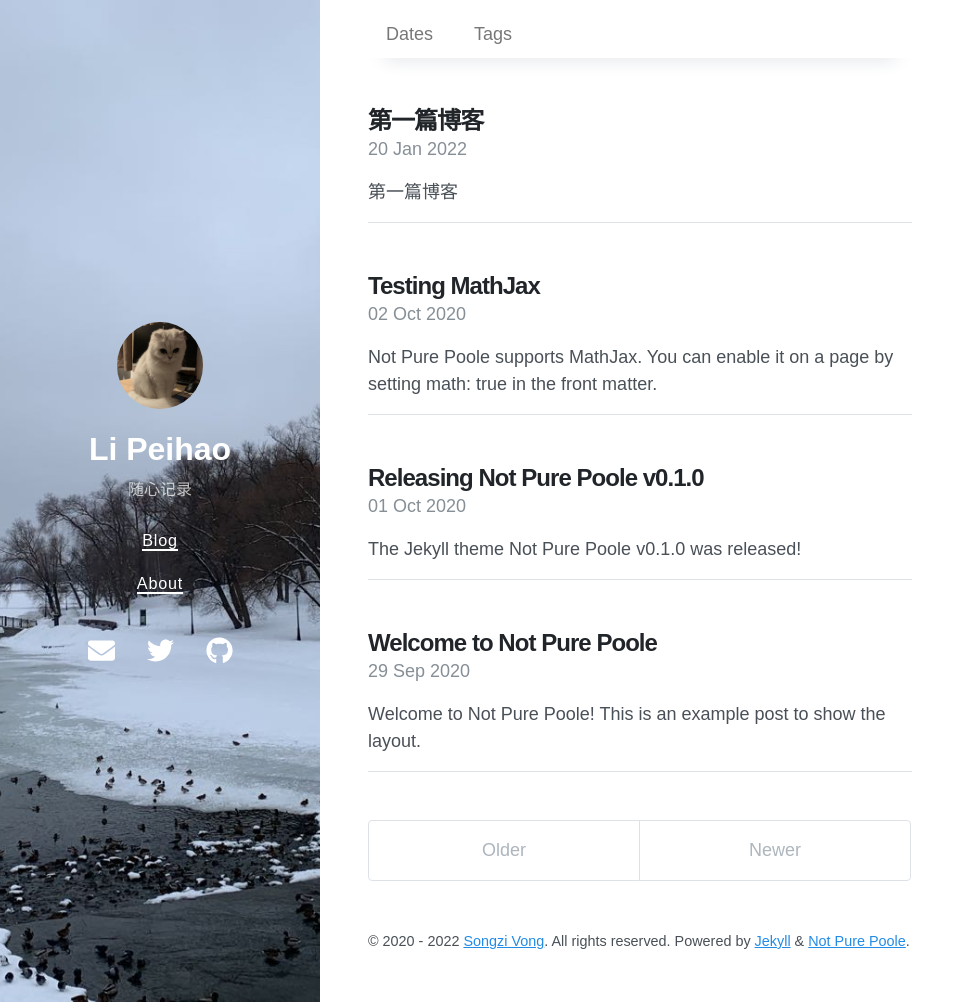
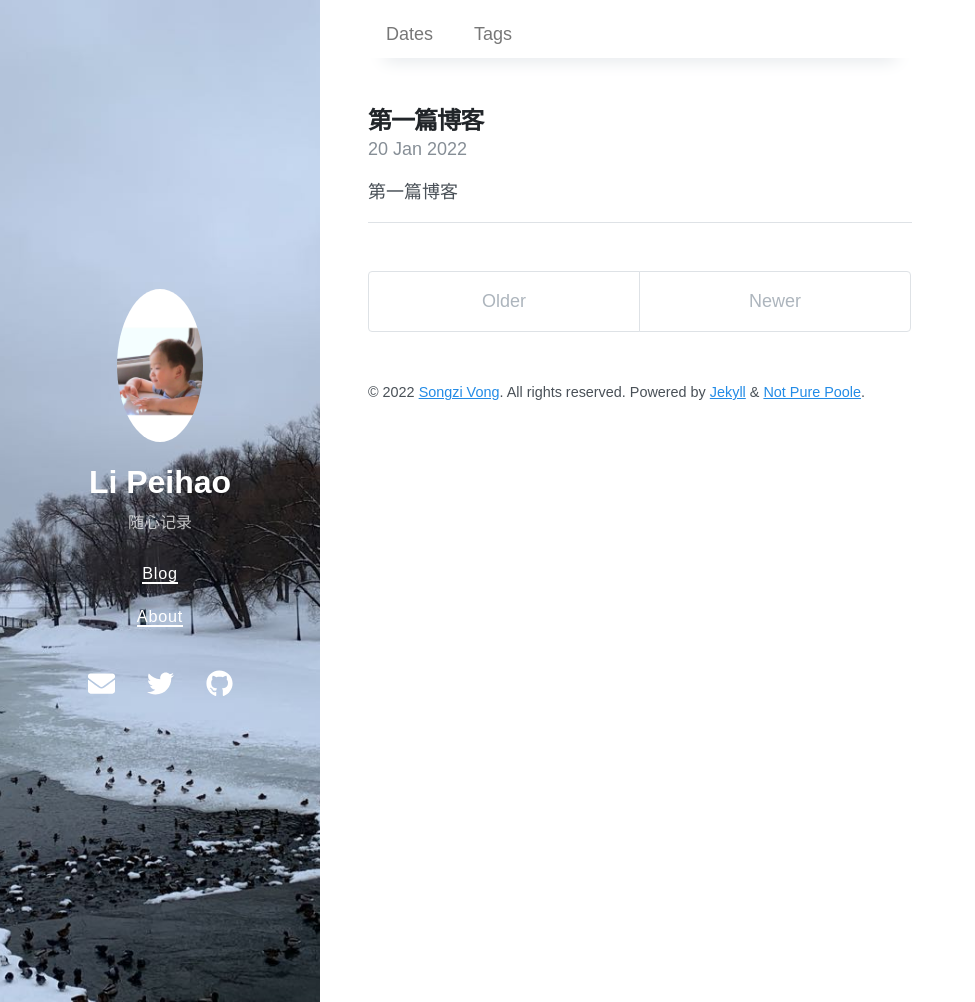
Before and after one commit to phlee1993/phlee1993.github.io, a Jekyll site: the page built from index.html, in a window 1280 px wide and 1002 px high. Shown: the whole window, without its empty margins (0-975 px from the left). Built offline with Jekyll 4.4.1, drawn with Linux system fonts in a browser that asks for light colours; nearby versions of some CDN libraries; the list of posts is cut into pages by our own code.

Commit message:
change pic

```diff
--- a/_config.yml
+++ b/_config.yml
@@ -2,7 +2,7 @@
 title: Li Peihao
 description: 随心记录
 url: https://vszhub.github.io
-avatar: /avatar.jpeg
+avatar: /avatar.jpg
 paginate: 5
 permalink: pretty
 cover_image: /bg.jpeg
--- a/_posts/2020-09-29-welcome-to-not-pure-poole.md
+++ /dev/null
@@ -1,169 +0,0 @@
----
-layout: post
-title: Welcome to Not Pure Poole
-date: 2020-09-29 23:18 +0800
-last_modified_at: 2020-10-01 01:08:25 +0800
-tags: [jekyll theme, jekyll, tutorial]
-toc:  true
----
-Welcome to **Not Pure Poole**! This is an example post to show the layout.
-{: .message }
-
-First, do you notice the TOC on the right side? Try to scroll down to read this post, you'll find that the TOC is always sticky in the viewport.
-
-Cum sociis natoque penatibus et magnis <a href="#">dis parturient montes</a>, nascetur ridiculus mus. *Aenean eu leo quam.* Pellentesque ornare sem lacinia quam venenatis vestibulum. Sed posuere consectetur est at lobortis. Cras mattis consectetur purus sit amet fermentum.
-
-> Curabitur blandit tempus porttitor. Nullam quis risus eget urna mollis ornare vel eu leo. Nullam id dolor id nibh ultricies vehicula ut id elit.
-
-Etiam porta **sem malesuada magna** mollis euismod. Cras mattis consectetur purus sit amet fermentum. Aenean lacinia bibendum nulla sed consectetur.
-
-## Inline HTML elements
-
-HTML defines a long list of available inline tags, a complete list of which can be found on the [Mozilla Developer Network](https://developer.mozilla.org/en-US/docs/Web/HTML/Element).
-
-- **To bold text**, use `<strong>`.
-- *To italicize text*, use `<em>`.
-- <mark>To highlight</mark>, use `<mark>`.
-- Abbreviations, like <abbr title="HyperText Markup Langage">HTML</abbr> should use `<abbr>`, with an optional `title` attribute for the full phrase.
-- Citations, like <cite>&mdash; Mark Otto</cite>, should use `<cite>`.
-- <del>Deleted</del> text should use `<del>` and <ins>inserted</ins> text should use `<ins>`.
-- Superscript <sup>text</sup> uses `<sup>` and subscript <sub>text</sub> uses `<sub>`.
-
-Most of these elements are styled by browsers with few modifications on our part.
-
-## Footnotes
-
-Footnotes are supported as part of the Markdown syntax. Here's one in action. Clicking this number[^fn-sample_footnote] will lead you to a footnote. The syntax looks like:
-
-{% highlight text %}
-Clicking this number[^fn-sample_footnote]
-{% endhighlight %}
-
-Each footnote needs the `^fn-` prefix and a unique ID to be referenced for the footnoted content. The syntax for that list looks something like this:
-
-{% highlight text %}
-[^fn-sample_footnote]: Handy! Now click the return link to go back.
-{% endhighlight %}
-
-You can place the footnoted content wherever you like. Markdown parsers should properly place it at the bottom of the post.
-
-## Heading
-
-Vivamus sagittis lacus vel augue rutrum faucibus dolor auctor. Duis mollis, est non commodo luctus, nisi erat porttitor ligula, eget lacinia odio sem nec elit. Morbi leo risus, porta ac consectetur ac, vestibulum at eros.
-
-### Code
-
-Inline code is available with the `<code>` element. Snippets of multiple lines of code are supported through Rouge. Longer lines will automatically scroll horizontally when needed. You may also use code fencing (triple backticks) for rendering code.
-
-{% highlight js %}
-// Example can be run directly in your JavaScript console
-
-// Create a function that takes two arguments and returns the sum of those arguments
-var adder = new Function("a", "b", "return a + b");
-
-// Call the function
-adder(2, 6);
-// > 8
-{% endhighlight %}
-
-You may also optionally show code snippets with line numbers. Add `linenos` to the Rouge tags.
-
-{% highlight js linenos %}
-// Example can be run directly in your JavaScript console
-
-// Create a function that takes two arguments and returns the sum of those arguments
-var adder = new Function("a", "b", "return a + b");
-
-// Call the function
-adder(2, 6);
-// > 8
-{% endhighlight %}
-
-Aenean lacinia bibendum nulla sed consectetur. Etiam porta sem malesuada magna mollis euismod. Fusce dapibus, tellus ac cursus commodo, tortor mauris condimentum nibh, ut fermentum massa.
-
-### Lists
-
-Cum sociis natoque penatibus et magnis dis parturient montes, nascetur ridiculus mus. Aenean lacinia bibendum nulla sed consectetur. Etiam porta sem malesuada magna mollis euismod. Fusce dapibus, tellus ac cursus commodo, tortor mauris condimentum nibh, ut fermentum massa justo sit amet risus.
-
-- Praesent commodo cursus magna, vel scelerisque nisl consectetur et.
-- Donec id elit non mi porta gravida at eget metus.
-- Nulla vitae elit libero, a pharetra augue.
-
-Donec ullamcorper nulla non metus auctor fringilla. Nulla vitae elit libero, a pharetra augue.
-
-1. Vestibulum id ligula porta felis euismod semper.
-2. Cum sociis natoque penatibus et magnis dis parturient montes, nascetur ridiculus mus.
-3. Maecenas sed diam eget risus varius blandit sit amet non magna.
-
-Cras mattis consectetur purus sit amet fermentum. Sed posuere consectetur est at lobortis.
-
-<dl>
-  <dt>HyperText Markup Language (HTML)</dt>
-  <dd>The language used to describe and define the content of a Web page</dd>
-
-  <dt>Cascading Style Sheets (CSS)</dt>
-  <dd>Used to describe the appearance of Web content</dd>
-
-  <dt>JavaScript (JS)</dt>
-  <dd>The programming language used to build advanced Web sites and applications</dd>
-</dl>
-
-Integer posuere erat a ante venenatis dapibus posuere velit aliquet. Morbi leo risus, porta ac consectetur ac, vestibulum at eros. Nullam quis risus eget urna mollis ornare vel eu leo.
-
-### Images
-
-Quisque consequat sapien eget quam rhoncus, sit amet laoreet diam tempus. Aliquam aliquam metus erat, a pulvinar turpis suscipit at.
-
-![placeholder](http://placehold.it/800x400 "Large example image")
-![placeholder](http://placehold.it/400x200 "Medium example image")
-![placeholder](http://placehold.it/200x200 "Small example image")
-
-Align to the center by adding `class="align-center"`:
-
-![placeholder](http://placehold.it/400x200 "Medium example image"){: .align-center}
-
-### Tables
-
-Aenean lacinia bibendum nulla sed consectetur. Lorem ipsum dolor sit amet, consectetur adipiscing elit.
-
-<table>
-  <thead>
-    <tr>
-      <th>Name</th>
-      <th>Upvotes</th>
-      <th>Downvotes</th>
-    </tr>
-  </thead>
-  <tfoot>
-    <tr>
-      <td>Totals</td>
-      <td>21</td>
-      <td>23</td>
-    </tr>
-  </tfoot>
-  <tbody>
-    <tr>
-      <td>Alice</td>
-      <td>10</td>
-      <td>11</td>
-    </tr>
-    <tr>
-      <td>Bob</td>
-      <td>4</td>
-      <td>3</td>
-    </tr>
-    <tr>
-      <td>Charlie</td>
-      <td>7</td>
-      <td>9</td>
-    </tr>
-  </tbody>
-</table>
-
-Nullam id dolor id nibh ultricies vehicula ut id elit. Sed posuere consectetur est at lobortis. Nullam quis risus eget urna mollis ornare vel eu leo.
-
------
-
-Want to see something else added? <a href="https://github.com/vszhub/not-pure-poole/issues/new">Open an issue.</a>
-
-[^fn-sample_footnote]: Handy! Now click the return link to go back.
--- a/_posts/2020-10-01-releasing-not-pure-poole-v0-1-0.md
+++ /dev/null
@@ -1,14 +0,0 @@
----
-layout: post
-title: Releasing Not Pure Poole v0.1.0
-author: Songzi Vong
-tags:
-- jekyll theme
-- jekyll
-date: 2020-10-01 13:56 +0800
----
-The Jekyll theme **Not Pure Poole** v0.1.0 was released!
-
-Not Pure Poole is a simple, beautiful, and powerful Jekyll theme for blogs. It is built on [Poole](https://github.com/poole/poole) and [Pure](https://purecss.io/).
-
-For more information about this theme, you can read the [README](https://github.com/vszhub/not-pure-poole/blob/master/README.md) file.
--- a/_posts/2020-10-02-testing-mathjax.md
+++ /dev/null
@@ -1,17 +0,0 @@
----
-layout: post
-title: Testing MathJax
-tags: mathjax
-math: true
-date: 2020-10-02 15:32 +0800
----
-Not Pure Poole supports [MathJax](https://www.mathjax.org/). You can enable it on a page by setting `math: true` in the front matter.
-
-An inline math: \\\(E=mc^2\\\).
-
-A display math:
-
-$$
-i\hbar \frac{\partial \Psi}{\partial t} = -\frac{\hbar^2}{2m}
-\frac{\partial^2 \Psi}{\partial x^2} + V \Psi
-$$
```
Also changed, not shown: avatar.jpeg (deleted), avatar.jpg (added).
